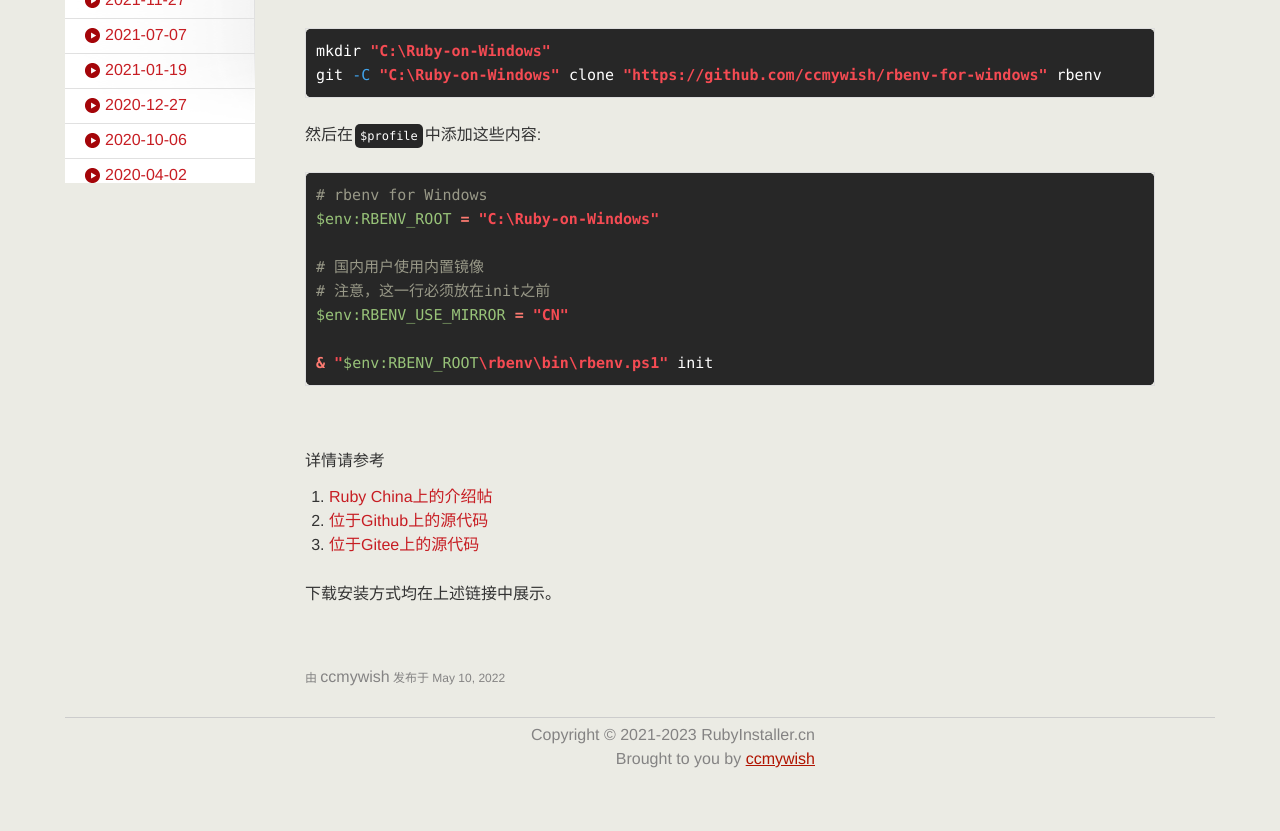
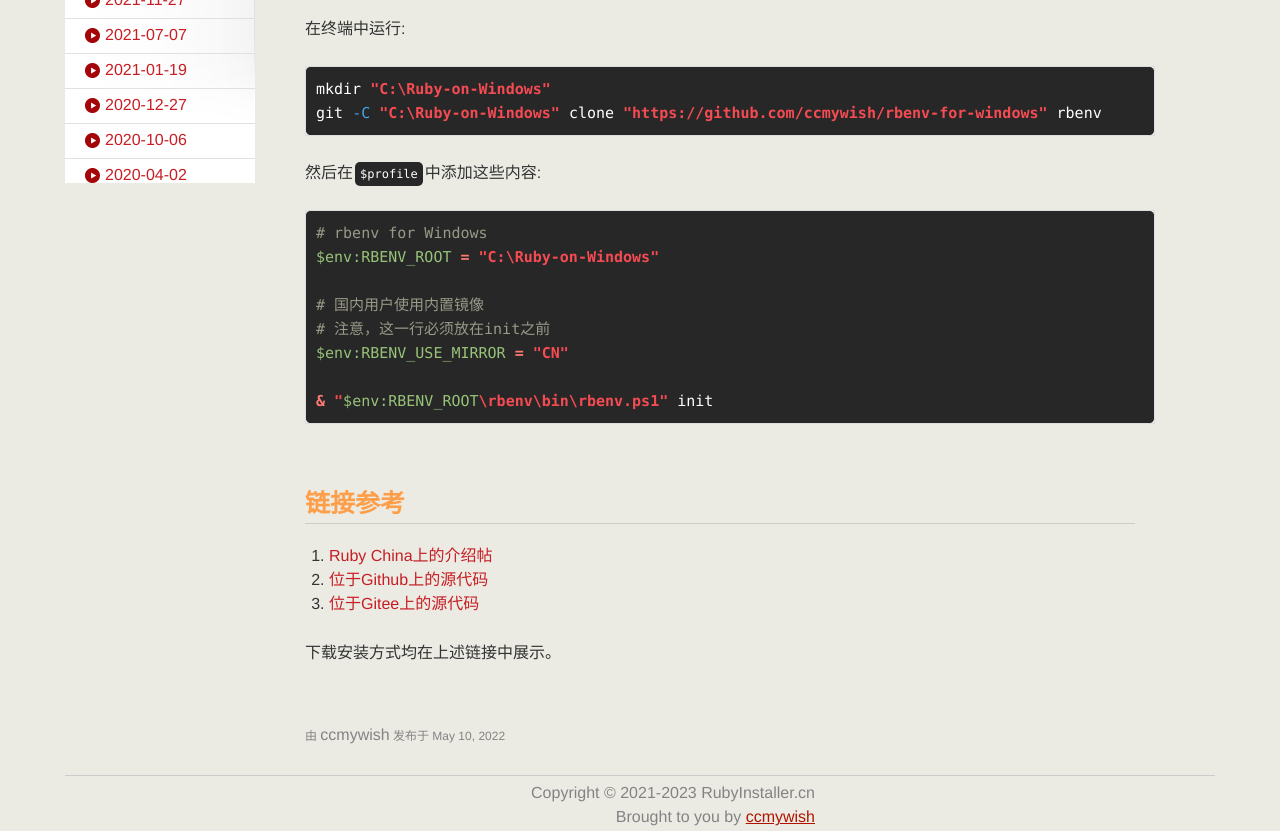
Before and after one commit to ccmywish/RubyInstaller.cn, a Jekyll site: the page built from news/_posts/2022-05-10-rbenv-for-windows.md, in a window 1280 px wide, cut to the strip 324-1155 px from the top of the page. Built offline with Jekyll 4.4.1, drawn with Linux system fonts in a browser that asks for light colours; before the commit the page ends 1097 px from its top, so only the background shows below that.

Commit message:
Update old post rbenv for Windows

```diff
--- a/news/_posts/2022-05-10-rbenv-for-windows.md
+++ b/news/_posts/2022-05-10-rbenv-for-windows.md
@@ -5,6 +5,8 @@ author: ccmywish
 ---
 
 无论您是初级用户还是高级用户，我都建议您直接使用`rbenv for Windows`，从命令行上安装管理多个Ruby版本，从而无需手动处理您不熟悉的内容(比如`MSYS2`,`ridk`工具等)。我们已经利用了该站所提供的下载链接，所以您可放心使用，不会遇到网络问题。
+
+<br>
 
 ## 安装
 
@@ -31,7 +33,8 @@ $env:RBENV_USE_MIRROR = "CN"
 
 <br>
 
-详情请参考
+## 链接参考
+
 1. [Ruby China上的介绍帖](https://ruby-china.org/topics/42378)
 2. [位于Github上的源代码](https://github.com/ccmywish/rbenv-for-windows)
 3. [位于Gitee上的源代码](https://gitee.com/ccmywish/rbenv-for-windows)
```
Also changed, not shown: CONTRIBUTING.md (+1 -0 lines).
